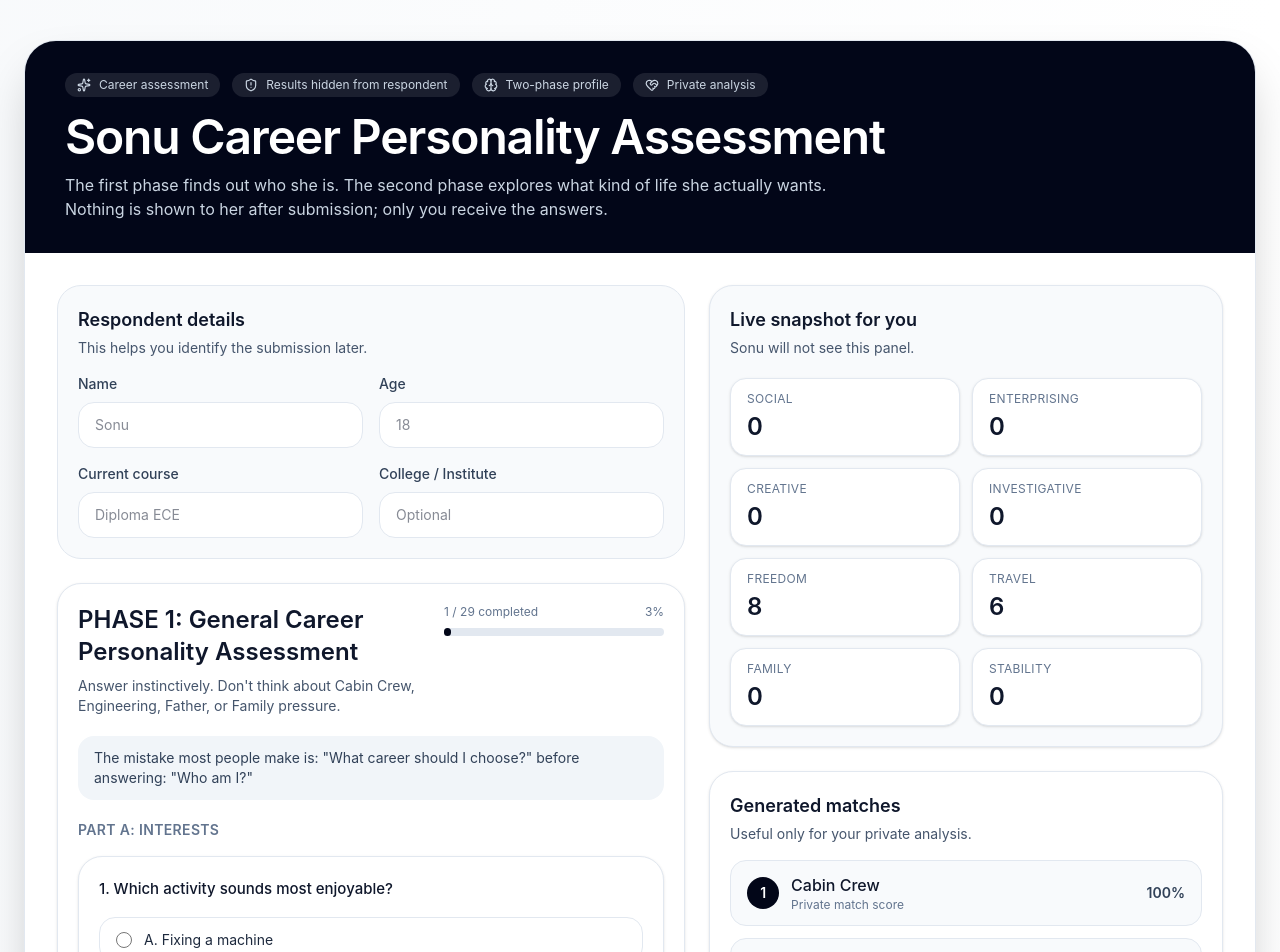
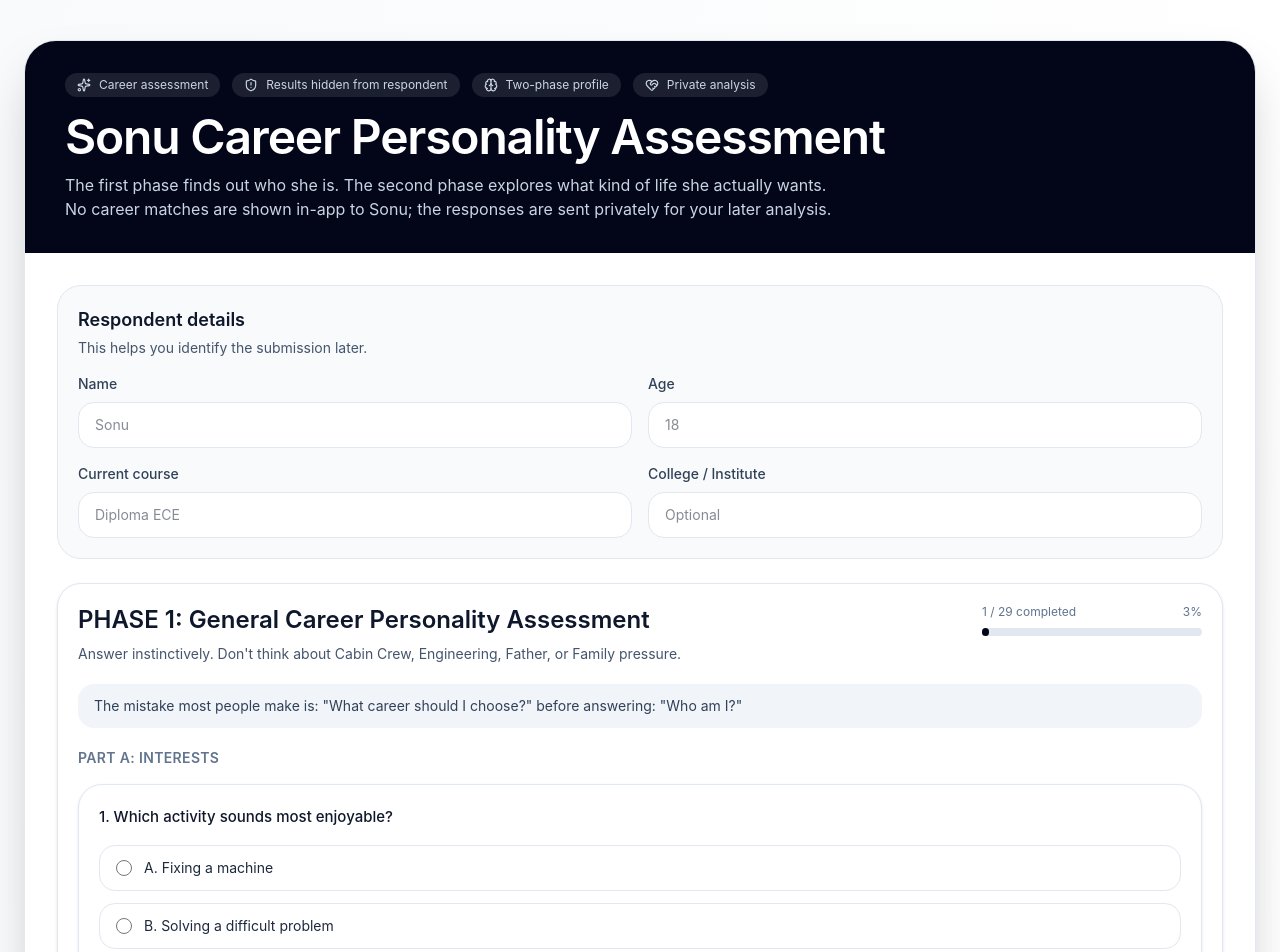
Before and after one commit to RonitRB/career-test, a React (Vite) app: page / in a window 1280 px wide. Shown: the top 952 px of the page. Built offline with nearby package versions, Linux system fonts and the light colour scheme.

Commit message:
Enforce Option B: hide in-app result panels and keep only private submit confirmation

```diff
--- a/src/App.jsx
+++ b/src/App.jsx
@@ -683,11 +683,11 @@ export default function SonuCareerAssessment() {
             </div>
             <h1 className="mt-4 text-3xl font-semibold tracking-tight md:text-5xl">Sonu Career Personality Assessment</h1>
             <p className="mt-3 max-w-3xl text-sm leading-6 text-slate-300 md:text-base">
-              The first phase finds out who she is. The second phase explores what kind of life she actually wants. Nothing is shown to her after submission; only you receive the answers.
+              The first phase finds out who she is. The second phase explores what kind of life she actually wants. No career matches are shown in-app to Sonu; the responses are sent privately for your later analysis.
             </p>
           </div>
 
-          <div className="grid w-full min-w-0 gap-6 p-5 md:p-8 xl:grid-cols-[1.1fr_0.9fr]">
+          <div className="space-y-6 p-5 md:p-8">
             <div className="w-full min-w-0 space-y-6">
               <section className="w-full min-w-0 rounded-3xl border border-slate-200 bg-slate-50 p-5">
                 <h2 className="text-lg font-semibold">Respondent details</h2>
@@ -821,43 +821,12 @@ export default function SonuCareerAssessment() {
               </div>
             </div>
 
-            <aside className="w-full min-w-0 space-y-6 xl:sticky xl:top-6 xl:h-fit">
-              <section className="w-full min-w-0 rounded-3xl border border-slate-200 bg-slate-50 p-5 shadow-sm">
-                <h2 className="text-lg font-semibold">Live snapshot for you</h2>
-                <p className="mt-1 text-sm text-slate-600">Sonu will not see this panel.</p>
-                <div className="mt-5 grid grid-cols-2 gap-3">
-                  <StatCard label="Social" value={phase1.social} />
-                  <StatCard label="Enterprising" value={phase1.enterprising} />
-                  <StatCard label="Creative" value={phase1.creative} />
-                  <StatCard label="Investigative" value={phase1.investigative} />
-                  <StatCard label="Freedom" value={life.freedom} />
-                  <StatCard label="Travel" value={life.travel} />
-                  <StatCard label="Family" value={life.family} />
-                  <StatCard label="Stability" value={life.stability} />
-                </div>
-              </section>
-
-              <section className="rounded-3xl border border-slate-200 bg-white p-5 shadow-sm">
-                <h3 className="text-lg font-semibold">Generated matches</h3>
-                <p className="mt-1 text-sm text-slate-600">Useful only for your private analysis.</p>
-                <div className="mt-4 space-y-3">
-                  {matches.map((m, idx) => (
-                    <div key={m.name} className="rounded-2xl border border-slate-200 bg-slate-50 px-4 py-3">
-                      <div className="flex items-center justify-between gap-3">
-                        <div className="flex items-center gap-3">
-                          <div className="flex h-8 w-8 items-center justify-center rounded-full bg-slate-950 text-sm font-semibold text-white">
-                            {idx + 1}
-                          </div>
-                          <div>
-                            <div className="font-medium text-slate-900">{m.name}</div>
-                            <div className="text-xs text-slate-500">Private match score</div>
-                          </div>
-                        </div>
-                        <div className="text-sm font-semibold text-slate-700">{m.score}%</div>
-                      </div>
-                    </div>
-                  ))}
-                </div>
+              <section className="rounded-3xl border border-slate-200 bg-slate-50 p-5 text-slate-700">
+                <p className="text-sm font-medium text-slate-900">Option B is enabled.</p>
+                <p className="mt-2 text-sm leading-6">
+                  Sonu only answers the questions. No career matches or scores are shown here.
+                  The results are sent privately to your webhook for later analysis.
+                </p>
               </section>
 
               <section className="w-full min-w-0 rounded-3xl border border-slate-200 bg-slate-950 p-5 text-white shadow-sm">
@@ -867,7 +836,6 @@ export default function SonuCareerAssessment() {
                   The respondent only sees the questionnaire and the final submit confirmation.
                 </p>
               </section>
-            </aside>
           </div>
         </motion.div>
       </div>
@@ -897,12 +865,3 @@ function Field({ label, value, onChange, placeholder }) {
     </label>
   );
 }
-
-function StatCard({ label, value }) {
-  return (
-    <div className="rounded-2xl border border-slate-200 bg-white px-4 py-3 shadow-sm">
-      <div className="text-xs uppercase tracking-wide text-slate-500">{label}</div>
-      <div className="mt-1 text-2xl font-semibold text-slate-900">{value}</div>
-    </div>
-  );
-}
```
